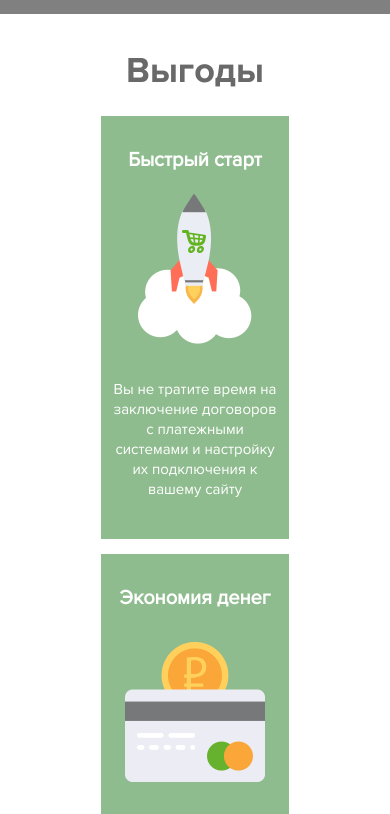
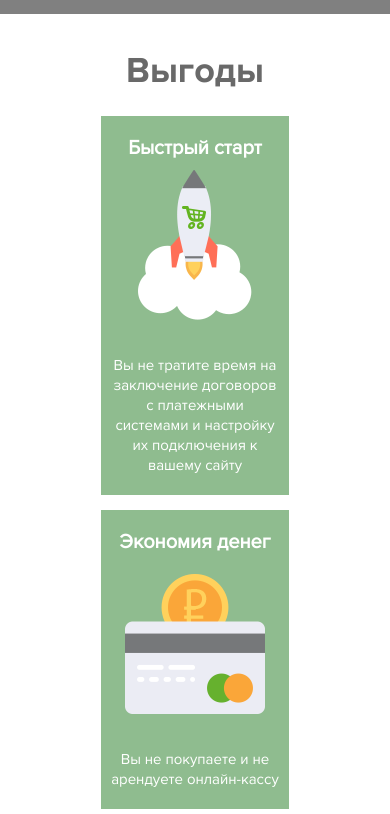
Before and after one commit to Aksnv/pokupo_kassa, a plain HTML site: page index.html in a window 390 px wide. Shown: the part 1720-2534 px from the top of the page. Drawn offline with Linux system fonts and the light colour scheme.

Commit message:
Добавил стили для раздела выгоды для мобильных

```diff
--- a/scripts/scripts.js
+++ b/scripts/scripts.js
@@ -1,4 +1,7 @@
+
+var container = document.querySelector(".container");
 document.addEventListener("DOMContentLoaded", function(e) {
+  if (container.offsetWidth !== 320) {
     var elHeader = document.querySelectorAll(".benefits__item p > strong");
     var maxHeader = 0;
     for (var i = 0; i < elHeader.length; i++) {
@@ -9,9 +12,11 @@ document.addEventListener("DOMContentLoaded", function(e) {
     for (var i = 0; i < elHeader.length; i++) {
       elHeader[i].style.height = maxHeader + "px";
     }
+  }
 });
 
 document.addEventListener("DOMContentLoaded", function(e) {
+  if (container.offsetWidth !== 320) {
     var el = document.querySelectorAll(".benefits__item");
     var max = 0;
     for (var i = 0; i < el.length; i++) {
@@ -22,6 +27,7 @@ document.addEventListener("DOMContentLoaded", function(e) {
     for (var i = 0; i < el.length; i++) {
       el[i].style.height = max + 20 + "px";
     }
+  }
 });
 
 var menuButton = document.querySelector(".header__menu-button");
--- a/styles/styles.css
+++ b/styles/styles.css
@@ -813,4 +813,10 @@ a.button {
     right: auto;
   }
 
+  /* Benefits */
+
+  .benefits__item {
+
+  }
+
 }
```
Lines whose indentation alone changed are shown as unchanged.
